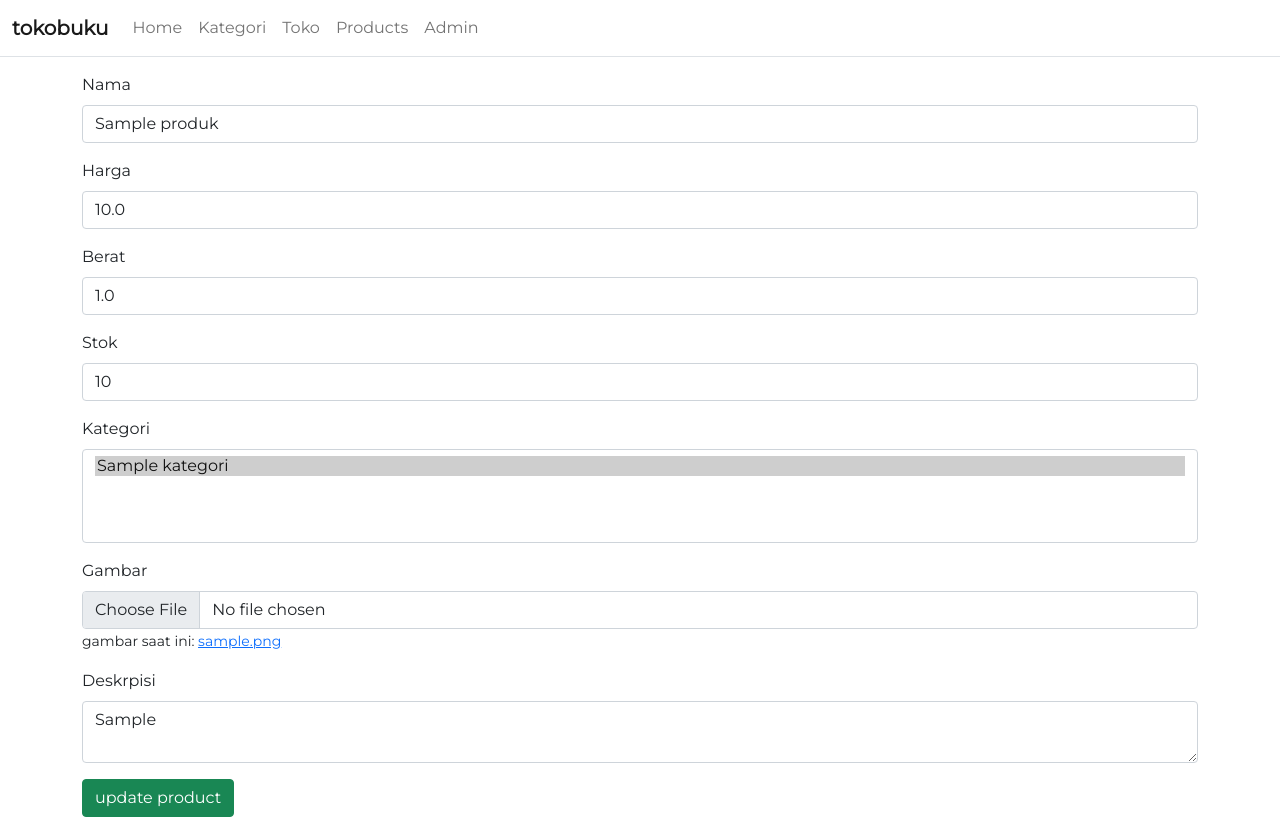
After one commit to zakiyul/2022django, a Django app: page /product/edit/1/ in a window 1280 px wide. The commit adds this page. Run offline with Django 3.2, Linux system fonts and the light colour scheme; tables that the repository leaves empty hold one stand-in row (values such as "Sample post"); some libraries are stand-ins or nearby versions.

Commit message:
finishing

```diff
--- a/base/urls.py
+++ b/base/urls.py
@@ -13,5 +13,8 @@ urlpatterns = [
     path('kategori/edit/<int:id>/', views.editKategori),
     path('toko/', views.listToko),
     path('toko/add/', views.addToko),
-    path('toko/edit/<int:id>/', views.editToko)
+    path('toko/edit/<int:id>/', views.editToko),
+    path('product/', views.listProduct),
+    path('product/add/', views.addProduct),
+    path('product/edit/<int:id>/', views.editProduct)
 ] + static(settings.MEDIA_URL, document_root=settings.MEDIA_ROOT)
--- a/bookstore/views.py
+++ b/bookstore/views.py
@@ -96,3 +96,78 @@ def editToko(req, id):
   return render(req, 'toko/edit-form.html', context={
     'toko': models.TokoModel.objects.get(id=id)
   })
+
+
+def listProduct(req):
+  if req.method == 'POST':
+    product_id = req.POST.get('product_id')
+    data = models.ProdukModel.objects.get(id=product_id)
+    data.delete()
+    return redirect('/product/')
+
+  return render(req, 'product/list-product.html', context={
+    'products': models.ProdukModel.objects.all()
+  })
+
+def addProduct(req):
+  if req.method == 'POST':
+    nama      = req.POST.get('nama')
+    harga     = req.POST.get('harga')
+    berat     = req.POST.get('berat')
+    stok      = req.POST.get('stok')
+    gambar    = req.FILES.get('gambar')
+    kategori  = req.POST.getlist('kategori')
+    deskripsi = req.POST.get('deskripsi')
+
+    data = models.ProdukModel()
+    data.nama = nama
+    data.harga = harga
+    data.berat = berat
+    data.stok = stok
+    data.gambar = gambar
+    data.deskripsi= deskripsi
+    data.save()
+    for i in kategori:
+      data.kategori.add(i)
+    return redirect('/products/')
+
+  return render(req, 'product/add-form.html', context={
+    'kategories': models.KategoriModel.objects.all()
+  })
+
+def editProduct(req, id):
+  if req.method == 'POST':
+
+    data = models.ProdukModel.objects.get(id=id)
+
+    if req.FILES:
+      gambar    = req.FILES.get('gambar')
+      data.gambar = gambar
+
+    nama      = req.POST.get('nama')
+    harga     = req.POST.get('harga')
+    berat     = req.POST.get('berat')
+    stok      = req.POST.get('stok')
+    kategori  = req.POST.getlist('kategori')
+    deskripsi = req.POST.get('deskripsi')
+
+    data.nama = nama
+    data.harga = harga
+    data.berat = berat
+    data.stok = stok
+    data.deskripsi= deskripsi
+    data.save()
+    for i in kategori:
+      data.kategori.add(i)
+    return redirect('/product/')
+
+  productKategories = models.ProdukModel.objects.filter(id=id).values('kategori')
+  productKategoriID = []
+  for i in productKategories:
+    productKategoriID.append(i.get('kategori'))
+
+  return render(req, 'product/edit-form.html',context={
+    'product': models.ProdukModel.objects.get(id=id),
+    'kategories': models.KategoriModel.objects.all(),
+    'productKategori': productKategoriID
+  })
--- a/templates/base.html
+++ b/templates/base.html
@@ -15,7 +15,9 @@
 <body>
   <nav class="navbar navbar-expand-lg navbar-light bg-white border-bottom mb-3">
     <div class="container-fluid">
-      <a class="navbar-brand" href="#">Navbar</a>
+      <a class="navbar-brand" href="#">
+        <strong>tokobuku</strong>
+      </a>
       <button class="navbar-toggler" type="button" data-bs-toggle="collapse" data-bs-target="#navbarNavAltMarkup" aria-controls="navbarNavAltMarkup" aria-expanded="false" aria-label="Toggle navigation">
         <span class="navbar-toggler-icon"></span>
       </button>
@@ -24,6 +26,8 @@
           <a class="nav-link" href="/">Home</a>
           <a class="nav-link" href="/kategori/">Kategori</a>
           <a class="nav-link" href="/toko/">Toko</a>
+          <a href="/product/" class="nav-link">Products</a>
+          <a href="/admin" class="nav-link">Admin</a>
         </div>
       </div>
     </div>
--- /dev/null
+++ b/templates/product/edit-form.html
@@ -0,0 +1,64 @@
+{% extends 'base.html' %}
+{% block title %} product add form {% endblock title %}
+{% block content %}
+<div class="container">
+  <form action="" method="post" enctype="multipart/form-data">
+    {% csrf_token %}
+    <div class="mb-3">
+      <label for="nama" class="form-label">Nama</label>
+      <input type="text" name="nama" id="nama" class="form-control" value="{{product.nama}}">
+    </div>
+    <div class="mb-3">
+      <label for="harga" class="form-label">Harga</label>
+      <input type="number" name="harga" id="harga" class="form-control" value="{{product.harga}}">
+    </div>
+    <div class="mb-3">
+      <label for="berat" class="form-label">Berat</label>
+      <input type="number" name="berat" id="berat" class="form-control" value="{{product.berat}}">
+    </div>
+    <div class="mb-3">
+      <label for="stok" class="form-label">Stok</label>
+      <input type="number" name="stok" id="stok" class="form-control" value="{{product.stok}}">
+    </div>
+    <div class="mb-3">
+      <label for="kategori" class="form-label">Kategori</label>
+      <select name="kategori" id="kategori" class="form-control" multiple>
+        {% for kategori in kategories %}
+          {% if kategori.id in productKategori %}
+            <option value="{{kategori.id}}" selected>{{kategori.nama}}</option>
+          {% else %}
+            <option value="{{kategori.id}}">{{kategori.nama}}</option>
+          {% endif %}
+        {% endfor %}
+      </select>
+    </div>
+    <div class="mb-3">
+      <label for="gambar" class="form-label">Gambar</label>
+      <input type="file" name="gambar" id="gambar" class="form-control">
+      <small>gambar saat ini: <a href="{{product.gambar.url}}">{{product.gambar}}</a> </small>
+    </div>
+    <div class="mb-3">
+      <label for="deskripsi" class="form-label">Deskrpisi</label>
+      <textarea name="deskripsi" id="deskripsi" class="form-control">{{product.deskripsi}}</textarea>
+    </div>
+    <button type="submit" class="btn btn-success">update product</button>
+  </form>
+</div>
+<script>
+  window.onmousedown = function (e) {
+    var el = e.target;
+    if (el.tagName.toLowerCase() == 'option' && el.parentNode.hasAttribute('multiple')) {
+        e.preventDefault();
+
+        // toggle selection
+        if (el.hasAttribute('selected')) el.removeAttribute('selected');
+        else el.setAttribute('selected', '');
+
+        // hack to correct buggy behavior
+        var select = el.parentNode.cloneNode(true);
+        el.parentNode.parentNode.replaceChild(select, el.parentNode);
+    }
+}
+
+</script>
+{% endblock content %}
```
Also changed, not shown: templates/product/add-form.html (added, +59 -0 lines), templates/product/list-product.html (added, +24 -0 lines).
